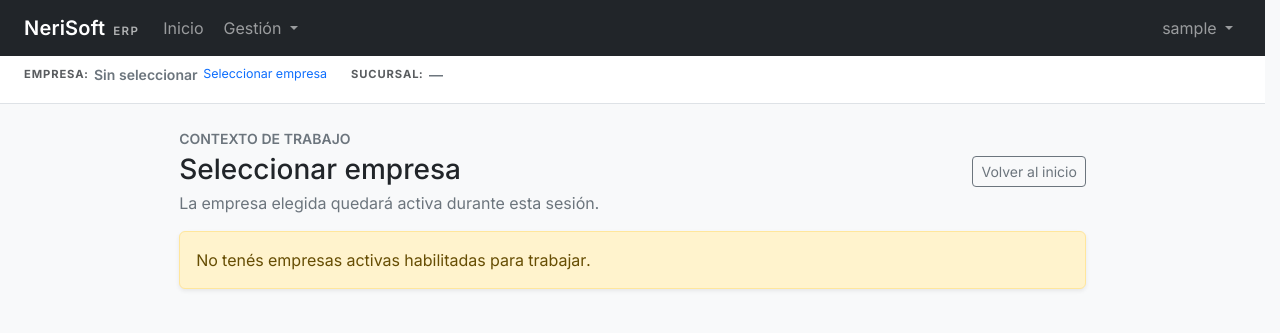
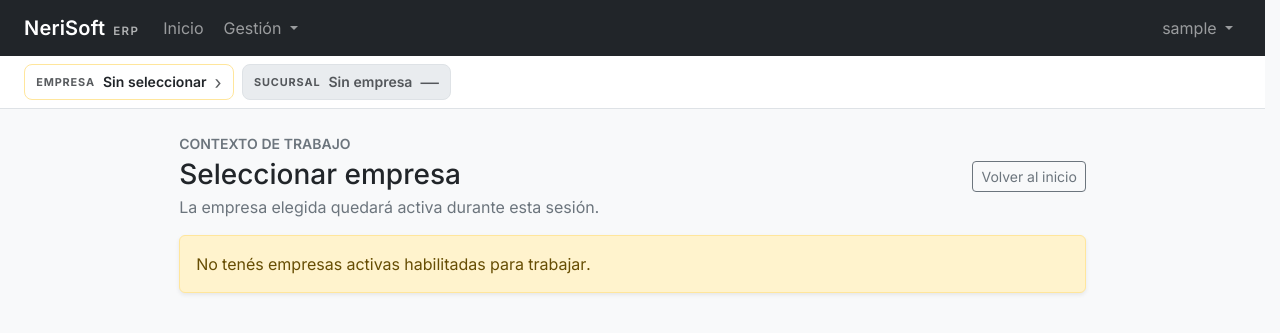
Before and after one commit to Nerpiti86/ERP, a Django app: a page that uses templates/base.html in a window 1280 px wide. Shown: the top 333 px of the page. Run offline with Django 5.2, Linux system fonts and the light colour scheme; the visitor is signed in with stand-in values (Sample User, id 1); data that the repository does not hold is empty.

Commit message:
Mejorar cabecera sticky y contexto operativo

```diff
--- a/static/css/erp.css
+++ b/static/css/erp.css
@@ -27,7 +27,8 @@ body {
 }
 
 .erp-app-header {
-  position: relative;
+  position: sticky;
+  top: 0;
   z-index: 1030;
 }
 
@@ -67,36 +68,75 @@ body {
   min-height: 3rem;
 }
 
-.erp-context-list {
+.erp-context-switchers {
+  display: flex;
+  flex-wrap: wrap;
+  gap: 0.5rem;
   min-width: 0;
 }
 
-.erp-context-item {
+.erp-context-selector {
   align-items: center;
-  display: flex;
-  flex-wrap: wrap;
-  gap: 0.35rem;
+  background-color: var(--bs-body-bg);
+  border: 1px solid var(--bs-border-color);
+  border-radius: 0.5rem;
+  color: var(--bs-body-color);
+  display: grid;
+  flex: 0 1 auto;
+  gap: 0.5rem;
+  grid-template-columns: auto minmax(0, auto) auto;
   min-width: 0;
+  padding: 0.4rem 0.7rem;
+  text-decoration: none;
+  transition:
+    background-color 0.15s ease,
+    border-color 0.15s ease,
+    box-shadow 0.15s ease;
 }
 
-.erp-context-label {
+.erp-context-selector:hover,
+.erp-context-selector:focus-visible {
+  background-color: var(--bs-tertiary-bg);
+  border-color: var(--bs-secondary-border-subtle);
+  color: var(--bs-body-color);
+  outline: 0;
+}
+
+.erp-context-selector:focus-visible {
+  box-shadow: 0 0 0 0.2rem rgba(var(--bs-primary-rgb), 0.15);
+}
+
+.erp-context-selector-attention {
+  border-color: var(--bs-warning-border-subtle);
+}
+
+.erp-context-selector-disabled {
+  background-color: var(--bs-secondary-bg);
   color: var(--bs-secondary-color);
-  font-size: 0.7rem;
+  cursor: default;
+}
+
+.erp-context-selector-label {
+  color: var(--bs-secondary-color);
+  font-size: 0.68rem;
   font-weight: 700;
   letter-spacing: 0.08em;
   text-transform: uppercase;
 }
 
-.erp-context-value {
+.erp-context-selector-value {
   font-size: 0.875rem;
   font-weight: 600;
   min-width: 0;
-  overflow-wrap: anywhere;
+  overflow: hidden;
+  text-overflow: ellipsis;
+  white-space: nowrap;
 }
 
-.erp-context-action {
-  font-size: 0.78rem;
-  text-decoration: none;
+.erp-context-selector-chevron {
+  color: var(--bs-secondary-color);
+  font-size: 1.15rem;
+  line-height: 1;
 }
 
 .erp-page-shell {
@@ -132,8 +172,12 @@ body {
     display: none;
   }
 
-  .erp-context-list {
+  .erp-context-switchers {
     width: 100%;
+  }
+
+  .erp-context-selector {
+    flex: 1 1 16rem;
   }
 }
 
--- a/templates/base.html
+++ b/templates/base.html
@@ -181,63 +181,101 @@
 
     {% if user.is_authenticated %}
       <div class="erp-context-bar bg-white border-bottom">
-        <div
-          class="container-fluid px-3 px-lg-4 py-2 erp-context-shell
-                 d-flex flex-wrap align-items-center gap-2 gap-lg-4"
-        >
-          <div class="erp-context-list d-flex flex-wrap gap-2 gap-lg-4">
-            <div class="erp-context-item">
-              <span class="erp-context-label">Empresa:</span>
-              {% if empresa_activa %}
-                <span class="erp-context-value">
+        <div class="container-fluid px-3 px-lg-4 py-2 erp-context-shell">
+          <nav
+            class="erp-context-switchers"
+            aria-label="Contexto operativo"
+          >
+            <a
+              class="erp-context-selector{% if not empresa_activa %} erp-context-selector-attention{% endif %}"
+              href="{% url 'core:seleccionar_empresa' %}"
+            >
+              <span class="visually-hidden">Empresa:</span>
+              <span
+                class="erp-context-selector-label"
+                aria-hidden="true"
+              >
+                Empresa
+              </span>
+              <span class="erp-context-selector-value">
+                {% if empresa_activa %}
                   {{ empresa_activa.razon_social }}
+                {% else %}
+                  Sin seleccionar
+                {% endif %}
+              </span>
+              <span
+                class="erp-context-selector-chevron"
+                aria-hidden="true"
+              >
+                ›
+              </span>
+              <span class="visually-hidden">
+                {% if empresa_activa %}
+                  Cambiar empresa
+                {% else %}
+                  Seleccionar empresa
+                {% endif %}
+              </span>
+            </a>
+
+            {% if empresa_activa %}
+              <a
+                class="erp-context-selector{% if not sucursal_activa %} erp-context-selector-attention{% endif %}"
+                href="{% url 'core:seleccionar_sucursal' %}"
+              >
+                <span class="visually-hidden">Sucursal:</span>
+                <span
+                  class="erp-context-selector-label"
+                  aria-hidden="true"
+                >
+                  Sucursal
                 </span>
-                <a
-                  class="erp-context-action"
-                  href="{% url 'core:seleccionar_empresa' %}"
+                <span class="erp-context-selector-value">
+                  {% if sucursal_activa %}
+                    {{ sucursal_activa.codigo }} · {{ sucursal_activa.nombre }}
+                  {% else %}
+                    Sin seleccionar
+                  {% endif %}
+                </span>
+                <span
+                  class="erp-context-selector-chevron"
+                  aria-hidden="true"
                 >
-                  Cambiar empresa
-                </a>
-              {% else %}
-                <span class="erp-context-value text-secondary">
-                  Sin seleccionar
+                  ›
                 </span>
-                <a
-                  class="erp-context-action"
-                  href="{% url 'core:seleccionar_empresa' %}"
+                <span class="visually-hidden">
+                  {% if sucursal_activa %}
+                    Cambiar sucursal
+                  {% else %}
+                    Seleccionar sucursal
+                  {% endif %}
+                </span>
+              </a>
+            {% else %}
+              <span
+                class="erp-context-selector erp-context-selector-disabled"
+                aria-disabled="true"
+              >
+                <span class="visually-hidden">Sucursal:</span>
+                <span
+                  class="erp-context-selector-label"
+                  aria-hidden="true"
                 >
-                  Seleccionar empresa
-                </a>
-              {% endif %}
-            </div>
-
-            <div class="erp-context-item">
-              <span class="erp-context-label">Sucursal:</span>
-              {% if sucursal_activa %}
-                <span class="erp-context-value">
-                  {{ sucursal_activa.codigo }} · {{ sucursal_activa.nombre }}
+                  Sucursal
                 </span>
-                <a
-                  class="erp-context-action"
-                  href="{% url 'core:seleccionar_sucursal' %}"
+                <span class="erp-context-selector-value">
+                  Sin empresa
+                </span>
+                <span
+                  class="erp-context-selector-chevron"
+                  aria-hidden="true"
                 >
-                  Cambiar sucursal
-                </a>
-              {% elif empresa_activa %}
-                <span class="erp-context-value text-secondary">
-                  Sin seleccionar
+                  —
                 </span>
-                <a
-                  class="erp-context-action"
-                  href="{% url 'core:seleccionar_sucursal' %}"
-                >
-                  Seleccionar sucursal
-                </a>
-              {% else %}
-                <span class="erp-context-value text-secondary">—</span>
-              {% endif %}
-            </div>
-          </div>
+              </span>
+            {% endif %}
+          </nav>
         </div>
       </div>
     {% endif %}
```
Also changed, not shown: apps/core/test_shell_visual.py (+33 -0 lines).
